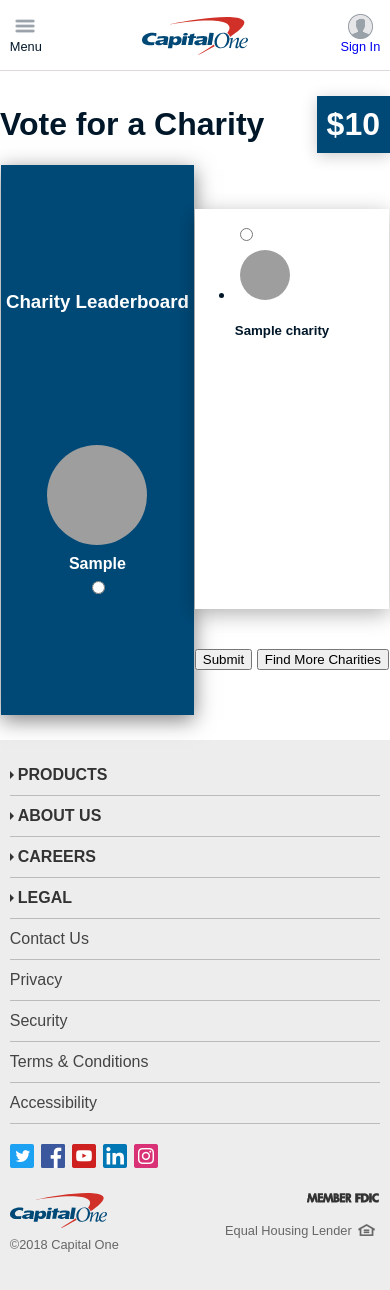
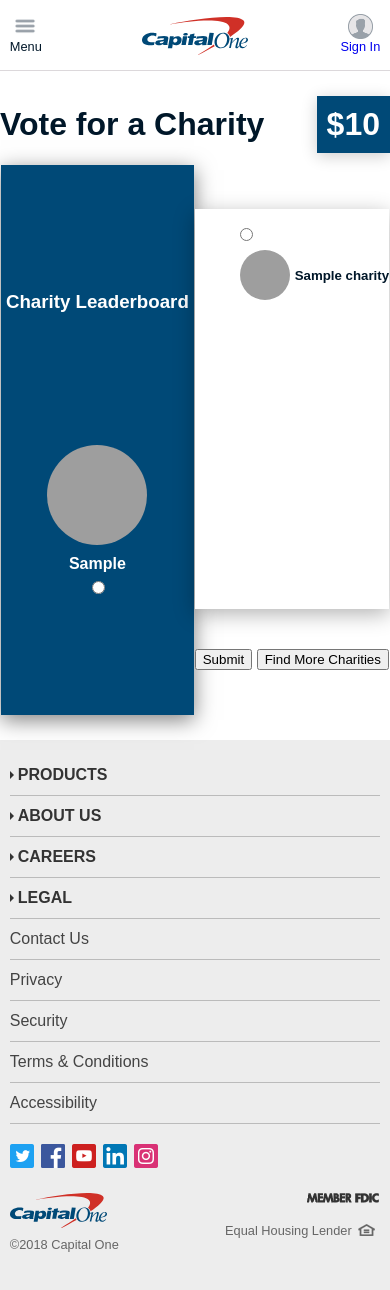
Before and after one commit to stevenshan/c1-hackathon, a Python web app: template frontend/rounded/templates/voting.html in a window 390 px wide. Run offline with Jinja, Linux system fonts and the light colour scheme; the template is opened without the code that fills it: most values are stand-ins (such as "Sample title", 1, 10 or a date in 2020); some web fonts are replaced; grey boxes are pictures that could not be loaded.

Commit message:
minor edits to voting

```diff
--- a/frontend/rounded/static/styles/voting.css
+++ b/frontend/rounded/static/styles/voting.css
@@ -2,11 +2,6 @@
     background-color: #004977;
     box-shadow: 0px 3px 15px rgba(0,0,0,0.2);
     padding: 5px;
-}
-
-.selected-charity {
-    box-shadow: 0 0 5px rgba(208, 48, 39, 0.2);
-    border: 1px solid rgba(208, 48, 39, 0.2);
 }
 
 .title-bar {
@@ -89,6 +84,11 @@
     text-align: center;
 }
 
-.list-group input:checked + label {
-    background: blue;
+ul {
+    list-style: none;
 }
+
+.list-item-charity input:checked + label {
+    box-shadow: 0 0 5px rgba(208, 48, 39, 0.2);
+    border: 1px solid rgba(208, 48, 39, 0.2);
+}
--- a/frontend/rounded/templates/voting.html
+++ b/frontend/rounded/templates/voting.html
@@ -9,9 +9,9 @@
 {% endblock %}
 
 {% block _body %}
-<div class="container">
-    <div class="row">
-        <div class="col-sm-12">
+<div class="">
+    <div class="">
+        <div class="">
             <div class="title-bar">
                 <h1>Vote for a Charity</h1>
                 <div class="balance">
@@ -20,11 +20,11 @@
             </div>
         </div>
     </div>
-    <div class="row">
-        <div class="col-sm-12">
+    <div class="">
+        <div class="">
             <form>
-                <div class="row leaderboard">
-                    <div class=col-sm-4>
+                <div class="leaderboard">
+                    <div class="">
                         <div id="first-charity-container" class="">
                             <div>
                                 <h3>Charity Leaderboard</h3>
@@ -40,15 +40,15 @@
                             </label>
                         </div>
                     </div>
-                    <div class="col-sm-8 leaderboard-column">
+                    <div class="leaderboard-column">
                         <div id="rest-of-leaderboard" class="">
-                            <ul class="list-group list-group-flush">
+                            <ul class="">
                                 {% for charity in charities %}
 
                                 {% with uuid=snippets.unique_id() %}
                                 <input name="selectedCharity" type="radio" id="r{{ uuid }}">
-                                <label class="charity-info" for="r{{ uuid }}">
-                                    <li class="list-group-item">
+                                <label for="r{{ uuid }}">
+                                    <li class="list-item-charity charity-info">
                                         <div style="width: 50px; height: 50px" class="image-cropped">
                                             <img src="http://www.electricvelocity.com.au/Upload/Blogs/smart-e-bike-side_2.jpg" class="rounded" />
                                         </div>
```
